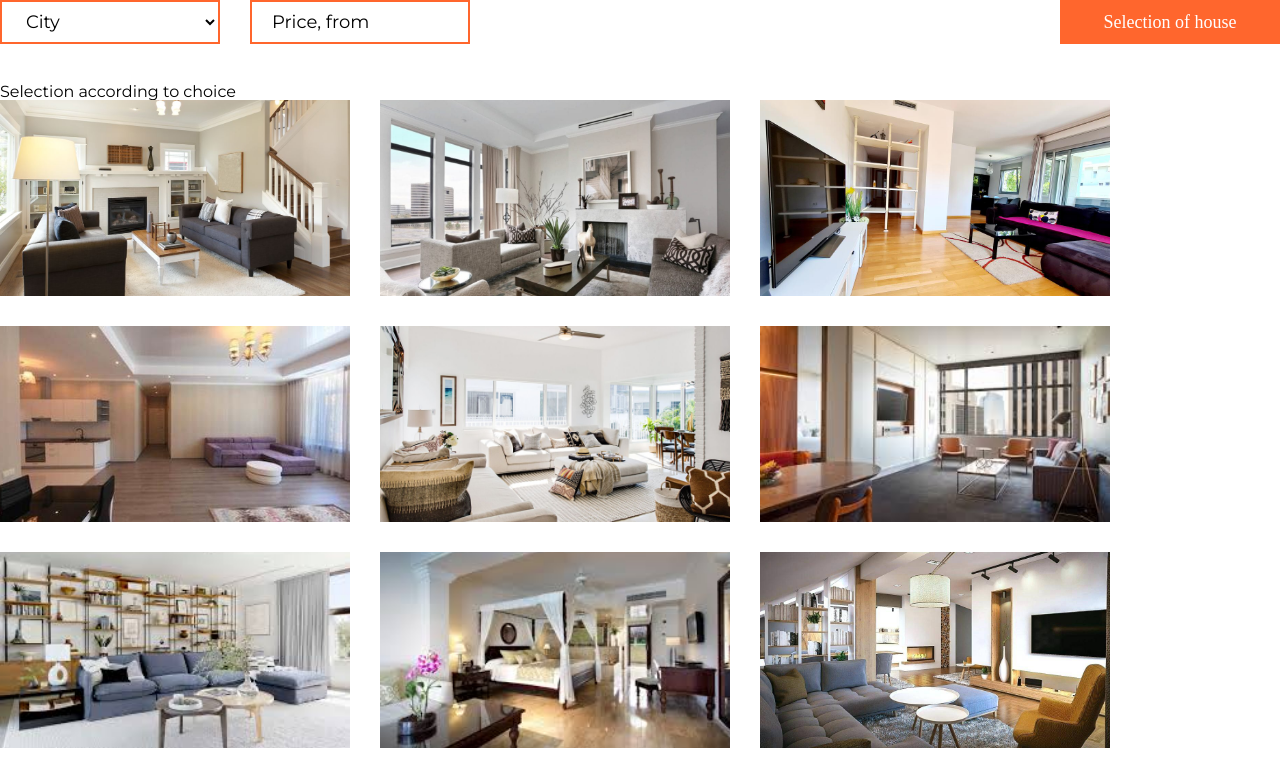
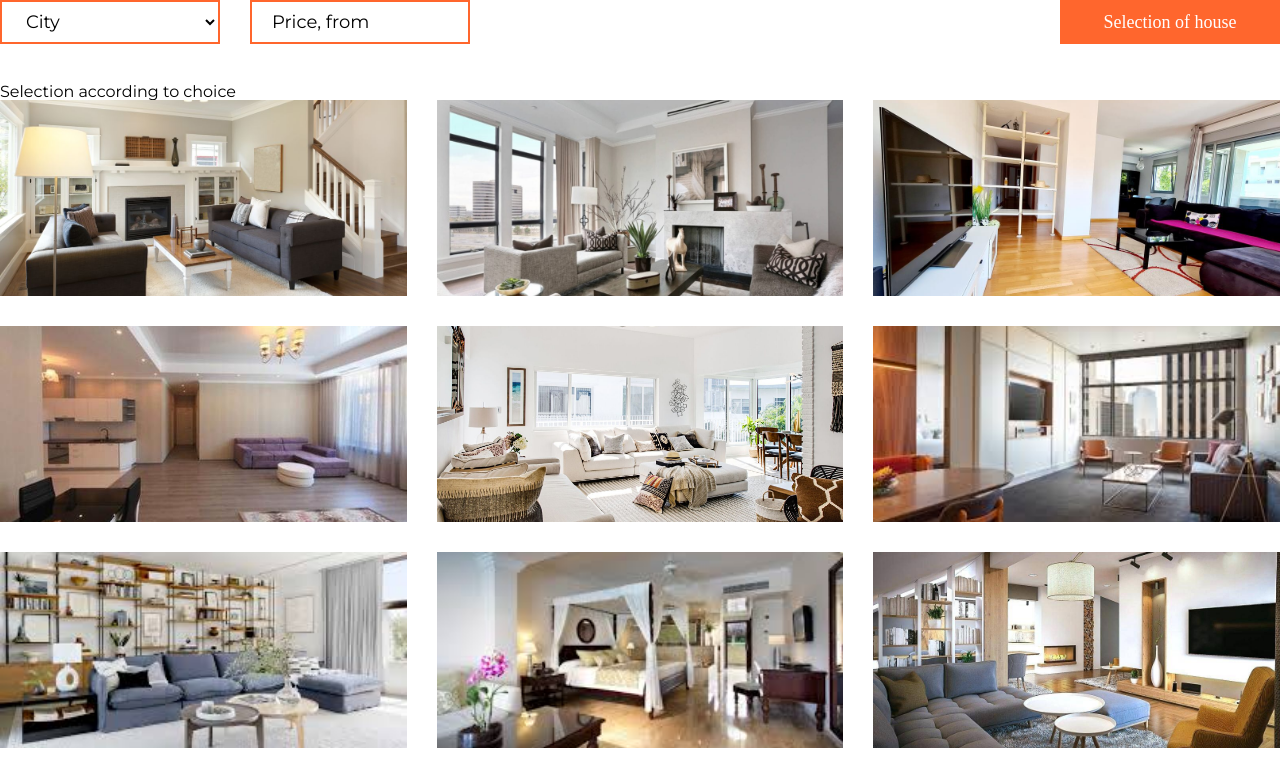
Before and after one commit to IgoryanDeltoro/my-first-vue-project, a Vue app: page / in a window 1280 px wide. Shown: the top 776 px of the page. Built offline with nearby package versions, Linux system fonts and the light colour scheme.

Commit message:
CHANGED: name property

```diff
--- a/src/components/apartment/ApartmentsItem.vue
+++ b/src/components/apartment/ApartmentsItem.vue
@@ -47,7 +47,7 @@ export default {
 
 <style lang="scss" scoped>
 .apartment-item {
-  max-width: 350px;
+  width: 350px;
   height: 196px;
   margin-right: 30px;
   margin-bottom: 30px;
```
